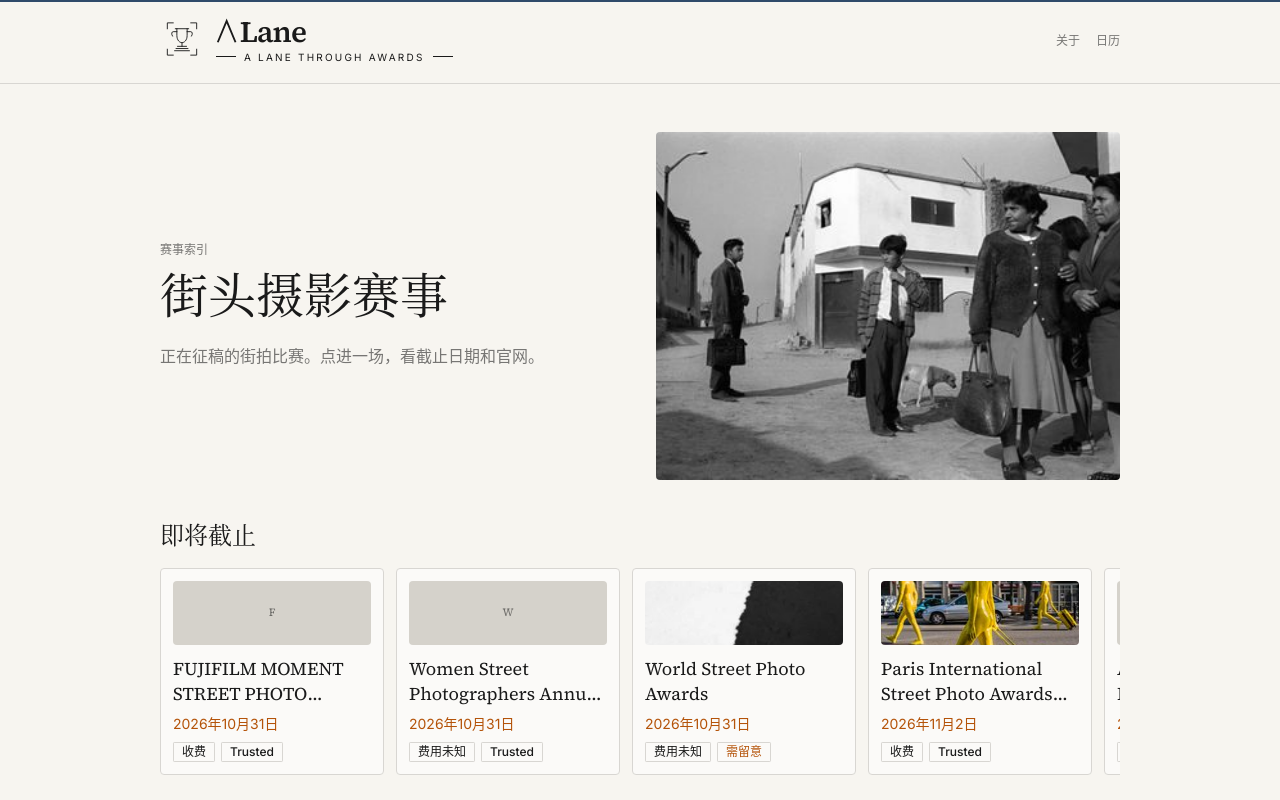
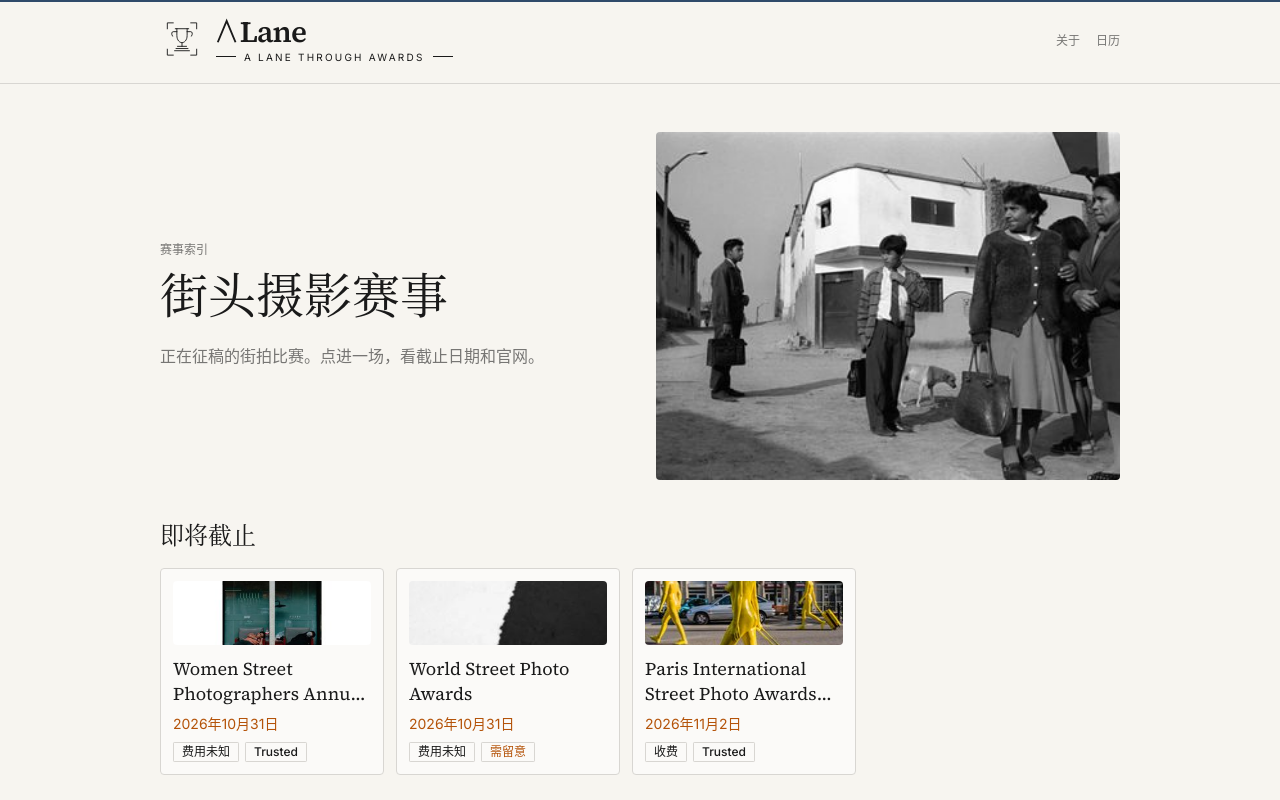
Before and after one commit to watsonkin/ALane, a Next.js app: page / in a window 1280 px wide. Shown: the top 800 px of the page. Built offline with nearby package versions, Linux system fonts and the light colour scheme.

Commit message:
Sync Origin tip e1399c61: ClosingSoon hasThumb-only and WSP thumb.
Homepage marketing row keeps only open contests with a local photo and hides when none. Women Street Photographers gets Adele Chan single-work page plus men-sleeping.jpg.

```diff
--- a/data/contests/women-street-photographers.yaml
+++ b/data/contests/women-street-photographers.yaml
@@ -18,7 +18,12 @@ gallery_urls:
   - url: "https://www.womenstreetphotographers.com/nyc-exhibition-2026"
     label: "纽约 2026 展览"
     edition: "2026"
-gallery_works: []
+gallery_works:
+  - source_page_url: "https://www.womenstreetphotographers.com/adele-chan"
+    thumb_path: thumbs/women-street-photographers/men-sleeping.jpg
+    title: "Men sleeping outside the library"
+    author_name: "Adele Chan"
+    source_site_label: "Women Street Photographers"
 source_adapters:
   - id: manual-seed
     kind: manual
--- a/src/components/home-hero.tsx
+++ b/src/components/home-hero.tsx
@@ -1,7 +1,6 @@
 import Image from "next/image";
 import Link from "next/link";
 import { RightsChip } from "@/components/rights-chip";
-import { ThumbPlaceholder } from "@/components/thumb-placeholder";
 import { Badge } from "@/components/ui/badge";
 import {
   FEE_LABEL,
@@ -19,10 +18,13 @@ export function HomeHero({
   asOf: string;
 }) {
   const closing = contests
-    .filter(
-      (contest) =>
-        contest.deadline_at !== null && deadlineWindow(contest, asOf) === "open",
-    )
+    .filter((contest) => {
+      return (
+        contest.deadline_at !== null &&
+        deadlineWindow(contest, asOf) === "open" &&
+        contestThumbPath(contest) !== null
+      );
+    })
     .sort(
       (a, b) => Date.parse(a.deadline_at ?? "") - Date.parse(b.deadline_at ?? ""),
     );
@@ -50,24 +52,19 @@ export function HomeHero({
         />
       </div>
 
+      {closing.length > 0 ? (
         <div>
           <h2 className="font-serif text-2xl">即将截止</h2>
-        {closing.length === 0 ? (
-          <p className="mt-3 text-sm text-muted-foreground">
-            当前没有填写了截止时间、且尚未到期的赛事。
-          </p>
-        ) : (
           <ul className="mt-4 flex gap-3 overflow-x-auto pb-1">
             {closing.map((contest) => {
               const thumb = contestThumbPath(contest);
-              const initial = contest.name.trim().slice(0, 1) || "·";
+              if (!thumb) return null;
               return (
                 <li key={contest.id} className="w-56 shrink-0">
                   <Link
                     href={`/contests/${contest.slug}`}
                     className="block rounded-[4px] border border-border bg-card p-3 outline-none focus-visible:bg-muted"
                   >
-                    {thumb ? (
                     <Image
                       src={`/${thumb}`}
                       alt=""
@@ -76,16 +73,11 @@ export function HomeHero({
                       unoptimized
                       className="h-16 w-full rounded-[4px] object-cover shadow-none"
                     />
-                    ) : (
-                      <ThumbPlaceholder initial={initial} className="h-16 w-full" />
-                    )}
                     <p className="mt-3 line-clamp-2 font-serif text-lg leading-snug">
                       {contest.name}
                     </p>
                     <p className="mt-2 text-sm text-caution">
-                      {contest.deadline_at
-                        ? formatContestDate(contest.deadline_at)
-                        : "日期未定"}
+                      {formatContestDate(contest.deadline_at ?? "")}
                     </p>
                     <div className="mt-2 flex flex-wrap gap-1.5">
                       <Badge variant="outline">{FEE_LABEL[contest.fee]}</Badge>
@@ -96,8 +88,8 @@ export function HomeHero({
               );
             })}
           </ul>
-        )}
         </div>
+      ) : null}
     </section>
   );
 }
--- a/src/generated/contests.json
+++ b/src/generated/contests.json
@@ -656,7 +656,15 @@
         "edition": "2026"
       }
     ],
-    "gallery_works": [],
+    "gallery_works": [
+      {
+        "source_page_url": "https://www.womenstreetphotographers.com/adele-chan",
+        "thumb_path": "thumbs/women-street-photographers/men-sleeping.jpg",
+        "title": "Men sleeping outside the library",
+        "author_name": "Adele Chan",
+        "source_site_label": "Women Street Photographers"
+      }
+    ],
     "source_adapters": [
       {
         "id": "manual-seed",
```
Also changed, not shown: public/thumbs/women-street-photographers/men-sleeping.jpg (added), 1 other file (tests, documents, lock files or other folders). Lines whose indentation alone changed are shown as unchanged.
